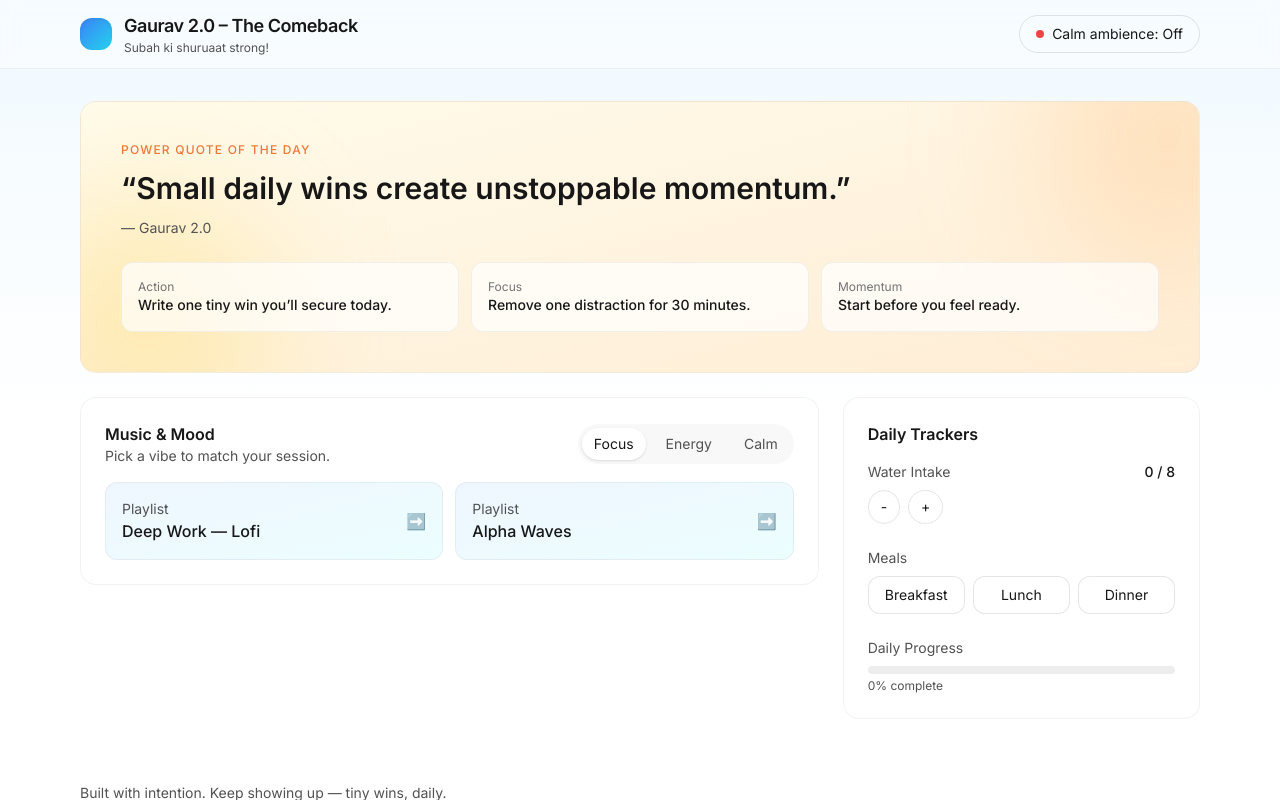
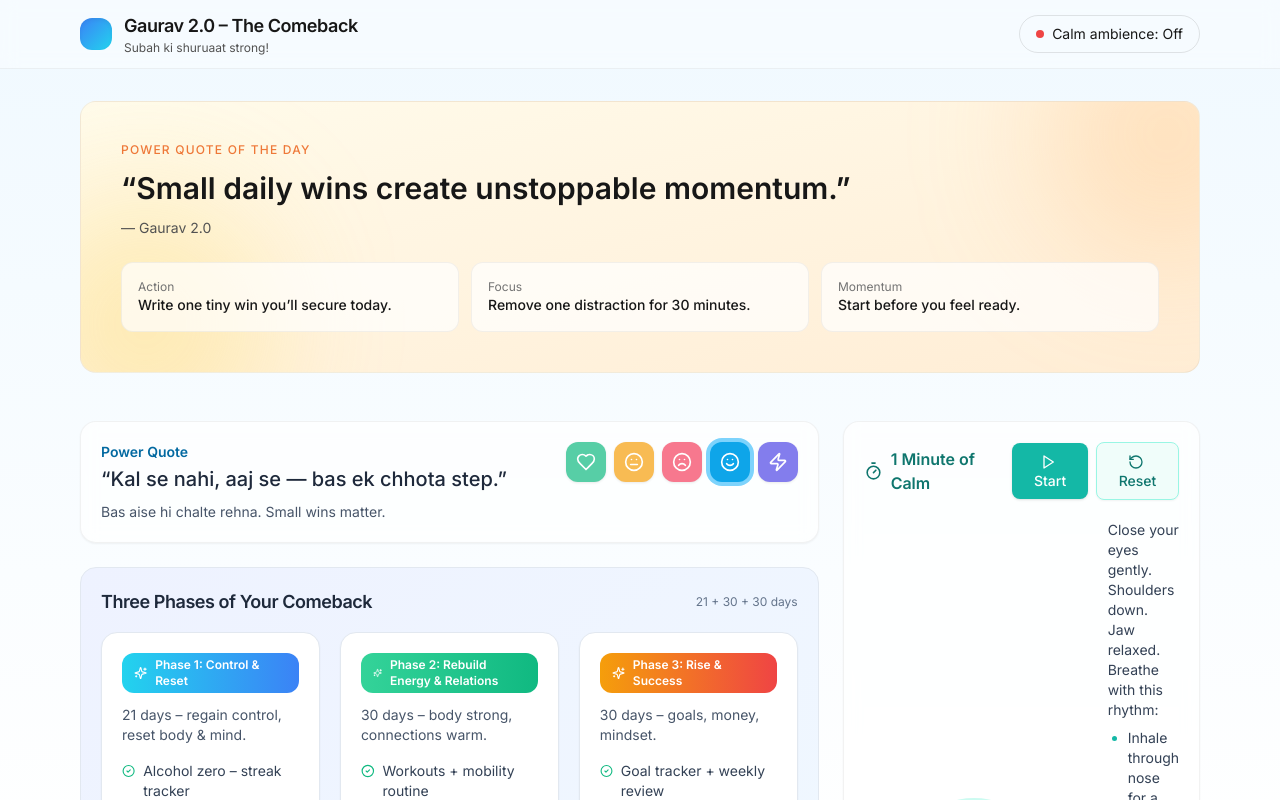
Before and after one commit to gramtop961/frontend-repo_kb0xu0kx_bgfxdy, a React (Vite) app: page / in a window 1280 px wide. Shown: the top 800 px of the page. Built offline with nearby package versions, Linux system fonts and the light colour scheme; a web font is replaced by a local one.

Commit message:
Update project prj_kb0xu0kx - 2025-11-02T11:01:22.840Z

```diff
--- a/src/App.jsx
+++ b/src/App.jsx
@@ -1,8 +1,7 @@
 import React from 'react';
 import HeaderBar from './components/HeaderBar.jsx';
 import PowerQuotes from './components/PowerQuotes.jsx';
-import MusicAndMood from './components/MusicAndMood.jsx';
-import TrackersPanel from './components/TrackersPanel.jsx';
+import MainGrid from './components/MainGrid.jsx';
 
 export default function App() {
   return (
@@ -10,16 +9,11 @@ export default function App() {
       <HeaderBar />
 
       <main className="max-w-6xl mx-auto px-4 py-8 grid gap-6">
+        {/* Keep the existing hero sections visible */}
         <PowerQuotes />
 
-        <div className="grid gap-6 md:grid-cols-3">
-          <div className="md:col-span-2">
-            <MusicAndMood />
-          </div>
-          <div className="md:col-span-1">
-            <TrackersPanel />
-          </div>
-        </div>
+        {/* Show all interactive modules in a clean grid */}
+        <MainGrid />
       </main>
 
       <footer className="py-8">
--- a/src/components/MusicAndMood.jsx
+++ b/src/components/MusicAndMood.jsx
@@ -7,7 +7,7 @@ const PLAYLISTS = {
   ],
   Energy: [
     { title: 'Beast Mode', url: 'https://open.spotify.com/playlist/37i9dQZF1DX76Wlfdnj7AP' },
-    { title: 'Motivation Mix', url: 'https://music.youtube.com/playlist?list=PL' },
+    { title: 'Hype', url: 'https://open.spotify.com/playlist/37i9dQZF1DXdxcBWuJkbcy' },
   ],
   Calm: [
     { title: 'Rain & Thunder', url: 'https://open.spotify.com/playlist/37i9dQZF1DXbvABJXBIyiY' },
```
Also changed, not shown: 1 other file (tests, documents, lock files or other folders).
